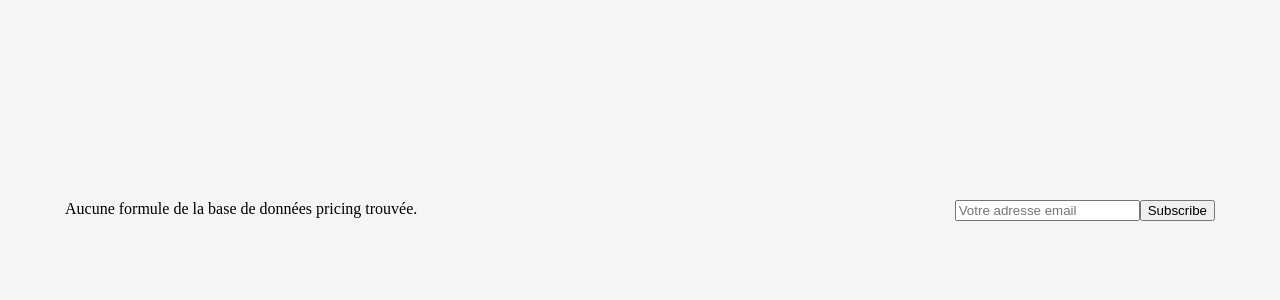
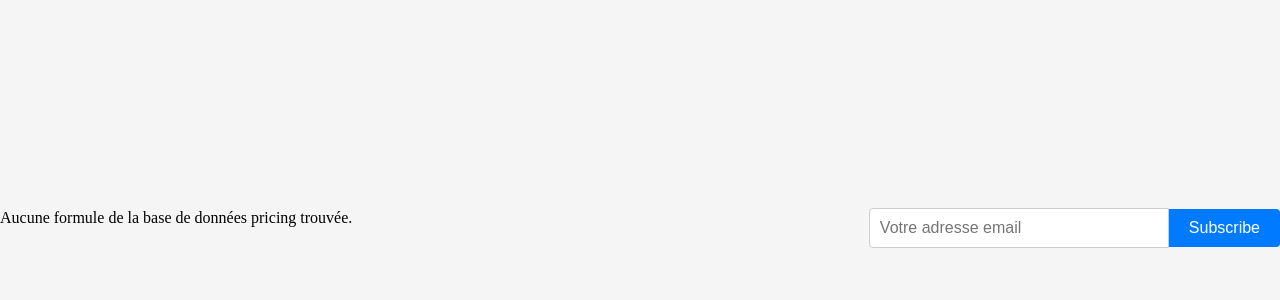
Before and after one commit to Kazae67/PDO_LandingPage, a PHP site: page / in a window 1280 px wide. Shown: the part 182-482 px from the top of the page. Run offline with PHP 8.4, Linux system fonts and the light colour scheme; data that the repository does not hold is empty.

Commit message:
Amélioration de l'input et boutton subscribe

```diff
--- a/PUBLIC/css/style.css
+++ b/PUBLIC/css/style.css
@@ -119,3 +119,36 @@ body {
 .join-button:hover {
 background-color: #0056b3;
 }
+
+/* Container pour l'input et le bouton */
+.subscribe-container {
+    display: flex;
+    justify-content: center;
+    align-items: center;
+    margin-top: 20px;
+}
+
+/* Style de l'input */
+.subscribe-container input[type="email"] {
+    padding: 10px;
+    font-size: 16px;
+    border-radius: 4px 0 0 4px;
+    border: 1px solid #ccc;
+    width: 300px;
+}
+
+/* Style du bouton */
+.subscribe-container button {
+    padding: 10px 20px;
+    font-size: 16px;
+    background-color: #007bff;
+    color: #fff;
+    border: none;
+    border-radius: 0 4px 4px 0;
+    cursor: pointer;
+}
+
+/* Effet de survol du bouton subscribe */
+.subscribe-container button:hover {
+    background-color: #0056b3;
+}
--- a/PUBLIC/index.php
+++ b/PUBLIC/index.php
@@ -74,6 +74,8 @@ if ($result->rowCount() > 0) { // (3)
         echo "<button class='join-button' type='submit' name='update' value='Update'>Join Now</button>";
         echo "</form>";
         echo "</div>";
+        ?>
+        <?php
     }
 } else {
     echo "Aucune formule de la base de données pricing trouvée.";
@@ -92,11 +94,11 @@ if ($_SERVER['REQUEST_METHOD'] === 'POST' && isset($_POST['email'])) { // (1)
     echo "<script>alert('Merci de vous être abonné à notre newsletter !');</script>";
 }
 
-echo "<form method='post' action=''>"; // (4)
-echo "<input type='email' name='email' placeholder='Votre adresse email' required>";
-echo "<button type='submit' name='subscribe'>Subscribe</button>";
-echo "</form>";
-
-
 ?>
 </div>
+
+<!-- Formulaire newsletter -->
+<div class="subscribe-container">
+    <input type="email" name="email" placeholder="Votre adresse email" required>
+    <button type="submit" name="subscribe">Subscribe</button>
+</div>
```
Also changed, not shown: 1 other file. Lines whose indentation alone changed are shown as unchanged.
